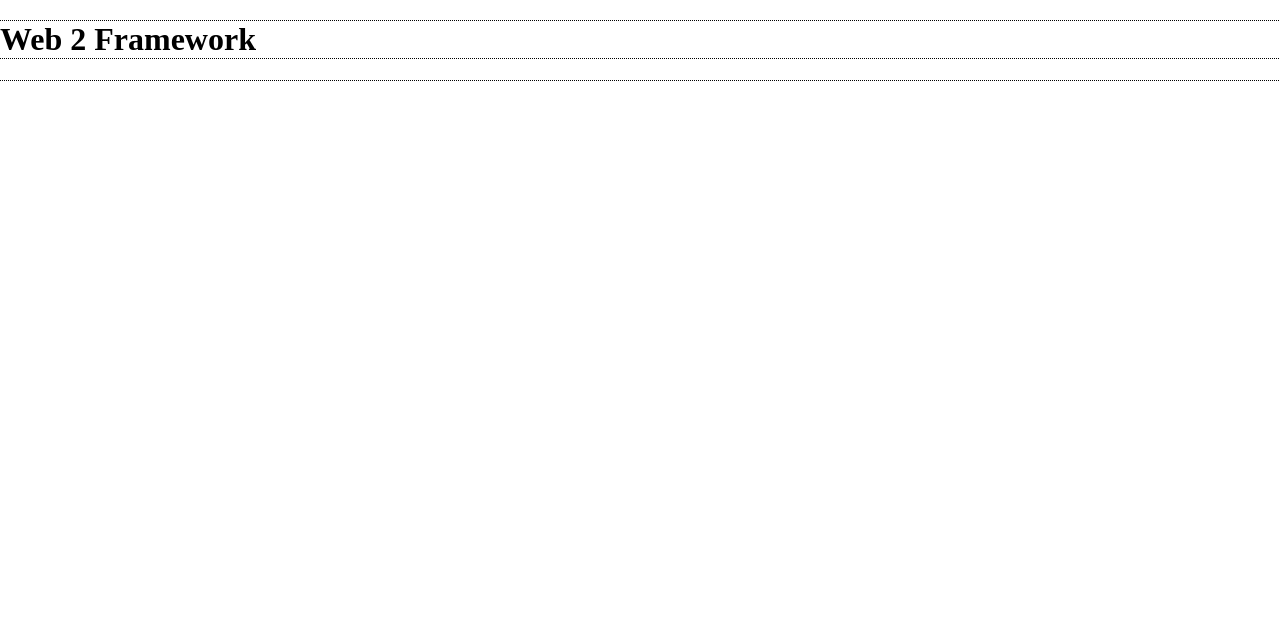
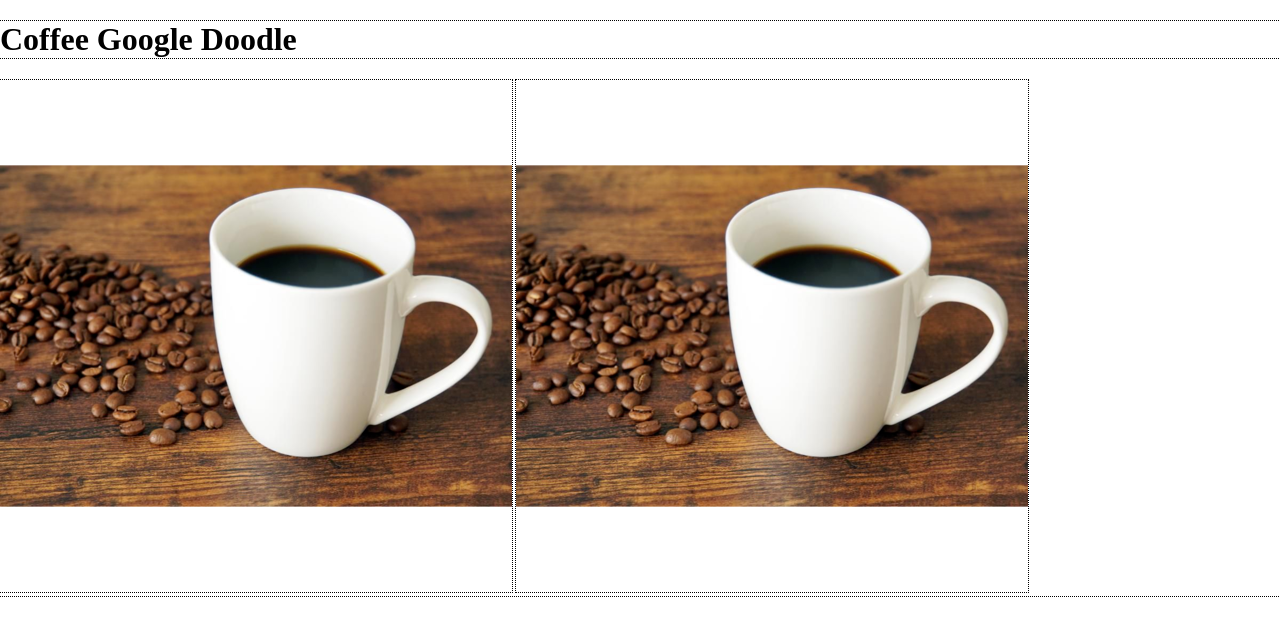
Before and after one commit to tglass3/google-doodle, a plain HTML site: page index.html in a window 1280 px wide. Drawn offline with nearby package versions, Linux system fonts and the light colour scheme.

Commit message:
Testing File Paths

```diff
--- a/index.html
+++ b/index.html
@@ -25,8 +25,10 @@
 </head>
 <body>
 
-    <h1>Web 2 Framework</h1>
+    <h1>Coffee Google Doodle</h1>
 
+    <img src="img/coffee.png" alt="">
+    <img src="/img/coffee.png" alt="">
 
 
     <!-- JS Libraries -->
```
Also changed, not shown: img/coffee.png (added), 1 other file.
